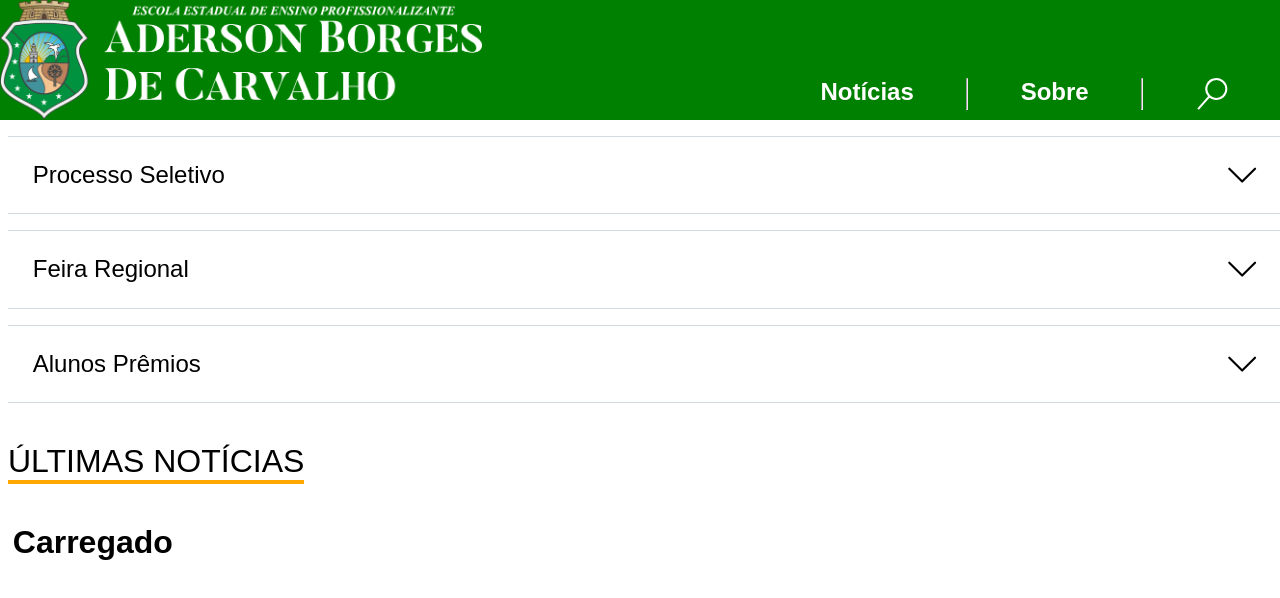
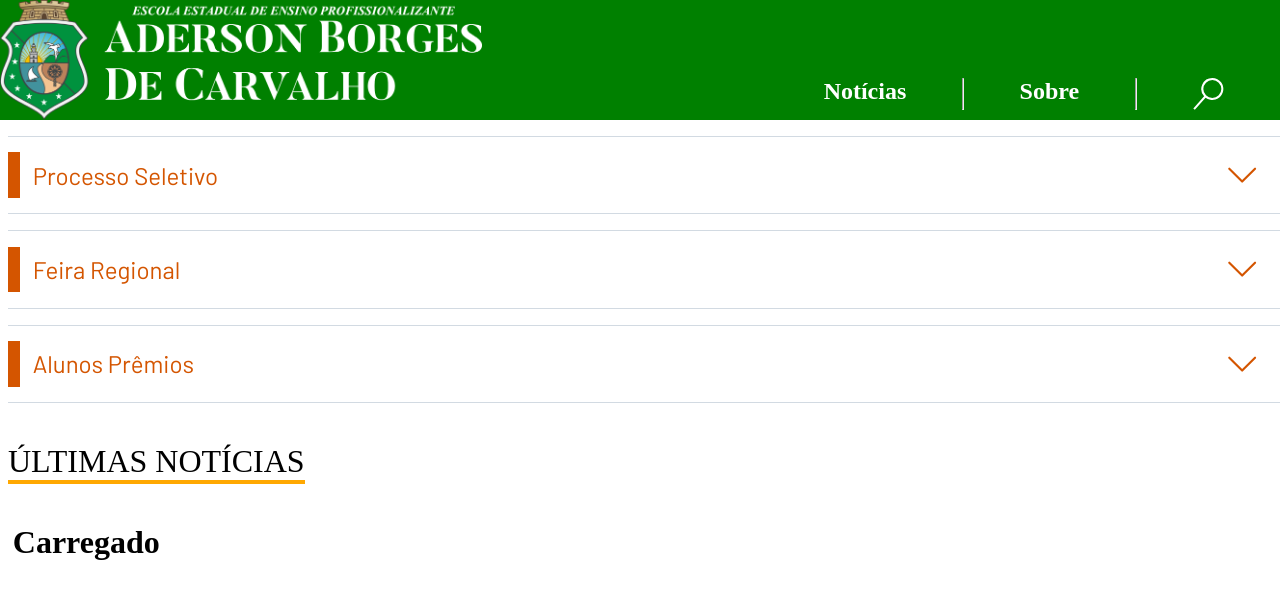
Before and after one commit to victorgrodriguesm7/site-aderson-borges, a React (Create React App) app: page / in a window 1280 px wide. Shown: the top 598 px of the page. Built offline with nearby package versions, Linux system fonts and the light colour scheme.

Commit message:
adicionadas variáveis de cores ao globals.css

```diff
--- a/src/globals.css
+++ b/src/globals.css
@@ -1,10 +1,17 @@
+@import url('https://fonts.googleapis.com/css2?family=Barlow:wght@100;200;300;400;500;700;800&display=swap');
+
 * {
     padding: 0;
     margin: 0;
     box-sizing: border-box;
-    font-family: sans-serif;
 }
 
 html, body, #root{
     height: 100vh;
+    overflow-x: hidden;
 }
+
+:root {
+    --orange: #d45500ff;
+    --green: #1c6523ff;
+}
```
